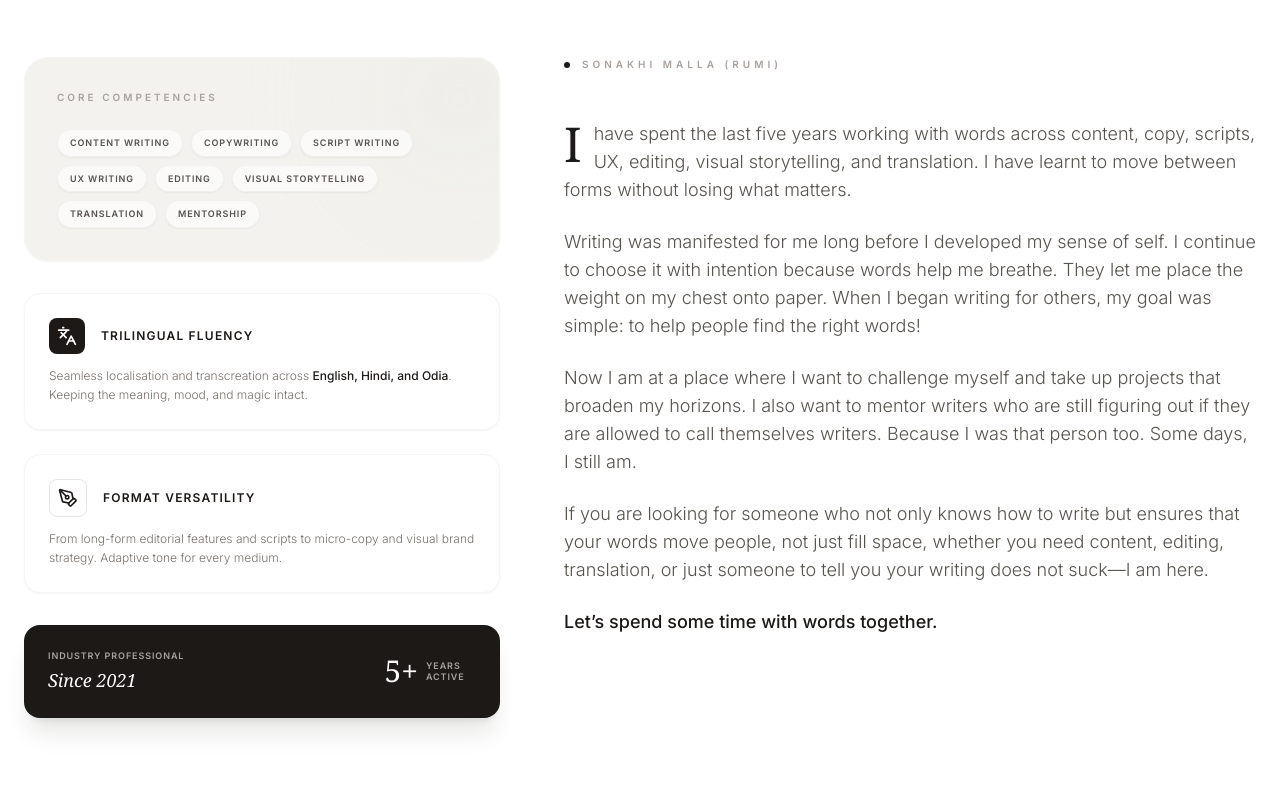
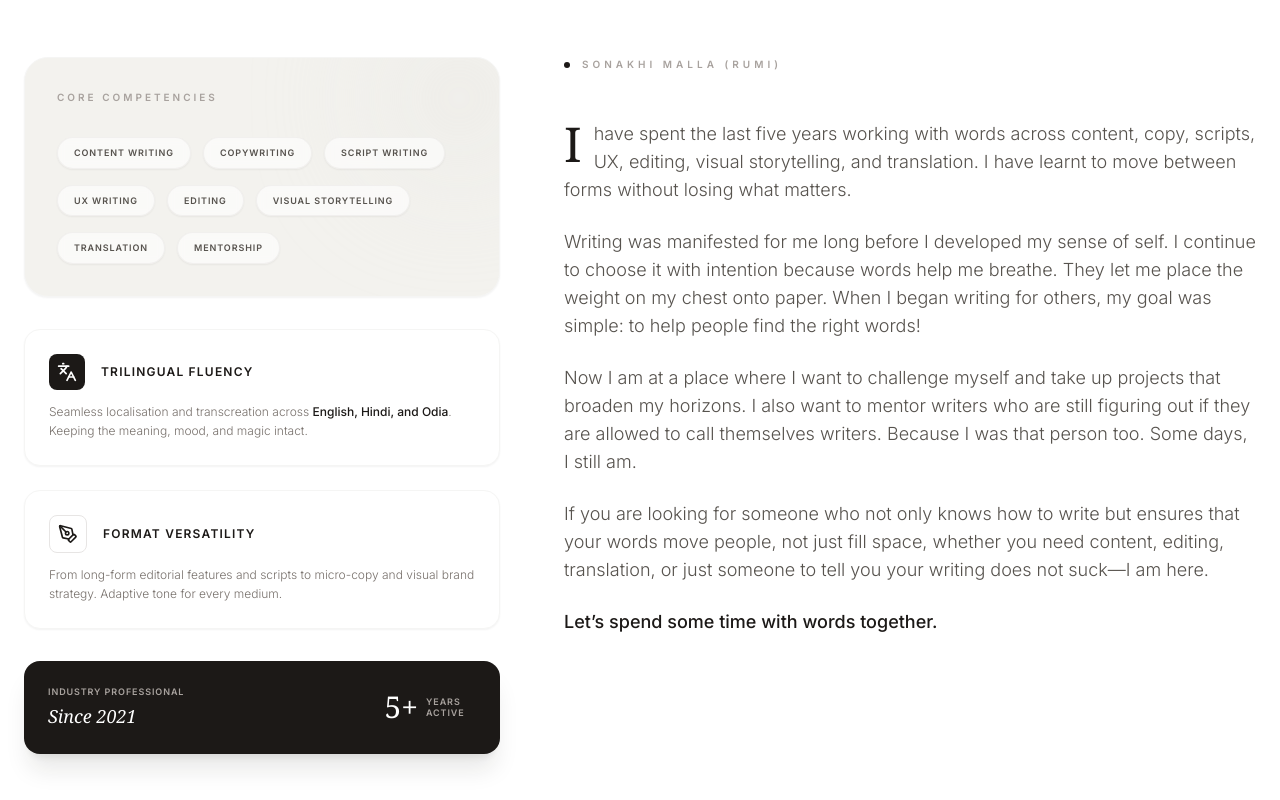
Before and after one commit to sonakhirumi/sonakhi-portfolio, a React (Vite) app: page / in a window 1280 px wide. Shown: the part 935-1735 px from the top of the page. Built offline with nearby package versions, Linux system fonts and the light colour scheme; no server answers; a web font is replaced by a local one.

Commit message:
Adjust Core Competencies spacing for aesthetic layout

```diff
--- a/components/About.tsx
+++ b/components/About.tsx
@@ -24,10 +24,10 @@ const About: React.FC = () => {
           <div className="lg:sticky lg:top-28 space-y-8 py-4 h-full flex flex-col justify-start">
             <div className="relative p-8 bg-[#f3f2ee] rounded-3xl overflow-hidden group border border-stone-100 shadow-sm">
               <div className="absolute -top-10 -right-10 w-40 h-40 bg-[#e9e8e4] rounded-full blur-3xl opacity-50 group-hover:scale-150 transition-transform duration-1000"></div>
-              <span className="relative z-10 text-[10px] font-black uppercase tracking-[0.3em] text-stone-400 block mb-6">Core Competencies</span>
-              <div className="relative z-10 flex flex-wrap gap-2">
+              <span className="relative z-10 text-[10px] font-black uppercase tracking-[0.3em] text-stone-400 block mb-8">Core Competencies</span>
+              <div className="relative z-10 flex flex-wrap gap-x-3 gap-y-4">
                 {['Content Writing', 'Copywriting', 'Script Writing', 'UX Writing', 'Editing', 'Visual Storytelling', 'Translation', 'Mentorship'].map((skill) => (
-                  <span key={skill} className="px-3 py-1.5 text-[9px] font-bold uppercase tracking-widest text-stone-600 bg-white/60 backdrop-blur-sm border border-stone-200/50 rounded-full shadow-sm hover:bg-white transition-colors cursor-default">
+                  <span key={skill} className="px-4 py-2 text-[9px] font-bold uppercase tracking-widest text-stone-600 bg-white/60 backdrop-blur-sm border border-stone-200/50 rounded-full shadow-sm hover:bg-white transition-colors cursor-default">
                     {skill}
                   </span>
                 ))}
--- a/index.html
+++ b/index.html
@@ -67,7 +67,7 @@
 <body class="bg-[#faf9f6] text-[#1a1a1a]">
     <div id="root"></div>
     <script type="module" src="/index.tsx"></script>
-    <!-- Deployment Timestamp: 2026-02-18T14:06:00+05:30 (Adjust About section spacing) -->
+    <!-- Deployment Timestamp: 2026-02-18T14:38:00+05:30 (Adjust Competencies spacing) -->
 </body>
 
 </html>
```
